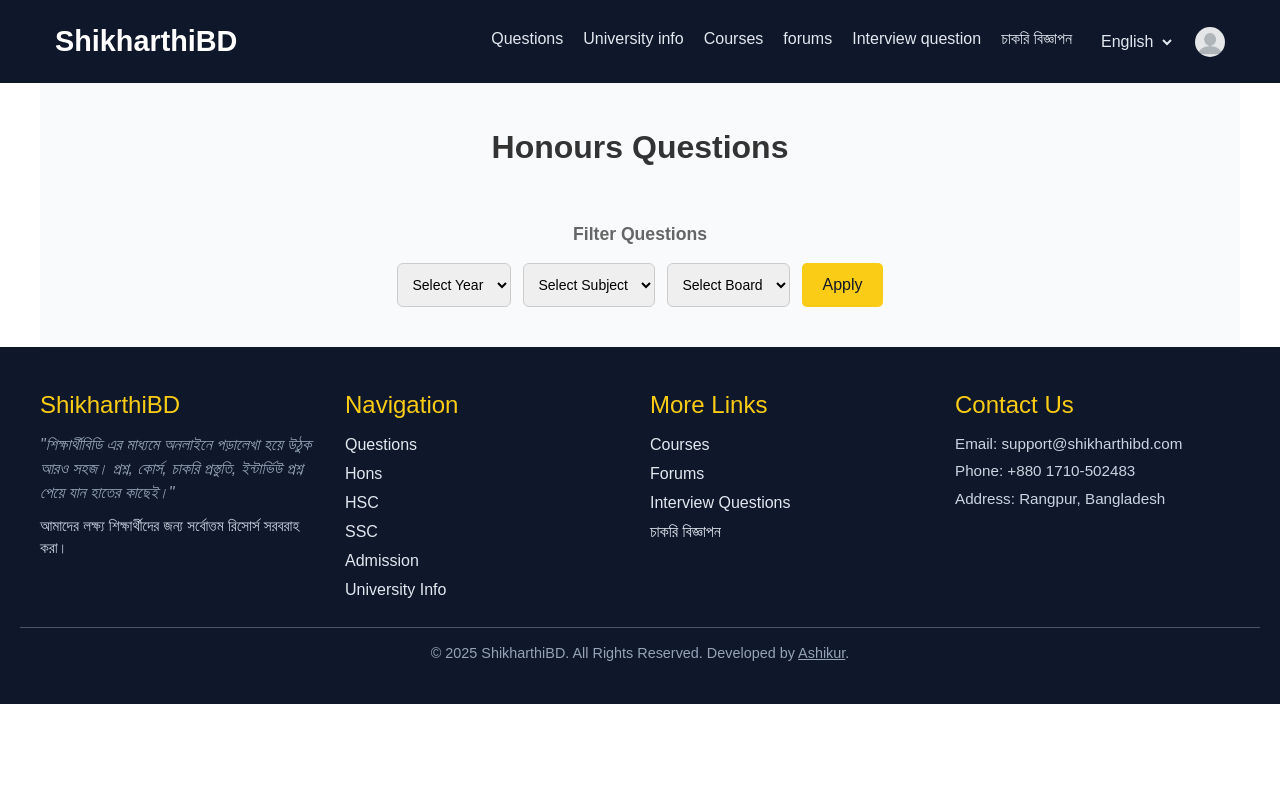
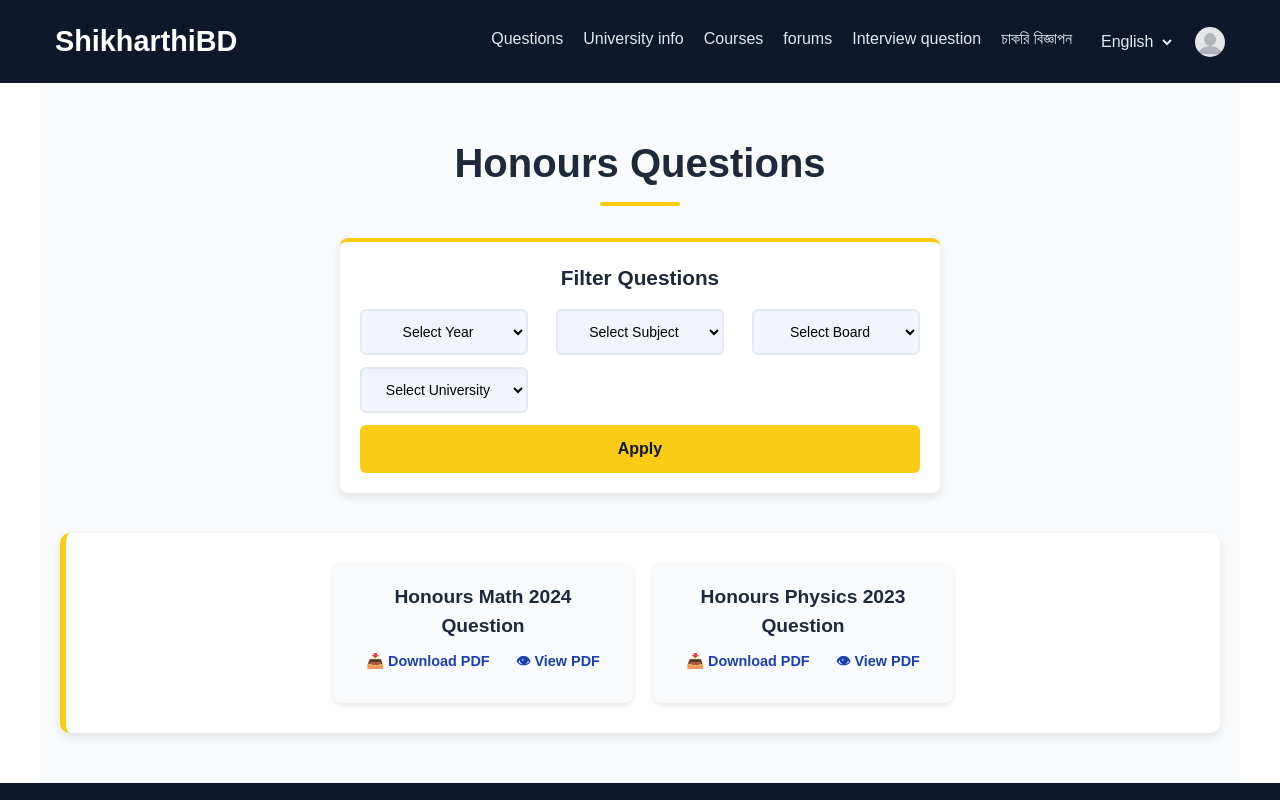
Before and after one commit to Ashik045/ShikharthiBD, a Next.js app in the folder client/: page /questions/honours in a window 1280 px wide. Shown: the top 800 px of the page. Built offline with nearby package versions, Linux system fonts and the light colour scheme.

Commit message:
having problem with the filter page

```diff
--- a/client/app/questions/honours/page.tsx
+++ b/client/app/questions/honours/page.tsx
@@ -1,22 +1,92 @@
+"use client";
+
 // app/questions/honours/page.tsx
+import { useState } from "react";
 
 import Filter from "@/components/Filter/Filter";
 import styles from "@/styles/questions.module.scss";
 
 const HonoursPage = () => {
+  // State for filters (optional values)
+  const [year, setYear] = useState<string>("");
+  const [subject, setSubject] = useState<string>("");
+  const [board, setBoard] = useState<string | null>(null); // Optional
+  const [university, setUniversity] = useState<string | null>(null); // Optional
+
+  // Fake result items (Replace with API data)
+  const [results, setResults] = useState([
+    {
+      id: 1,
+      name: "Honours Math 2024 Question",
+      pdf: "/path/to/question1.pdf",
+    },
+    {
+      id: 2,
+      name: "Honours Physics 2023 Question",
+      pdf: "/path/to/question2.pdf",
+    },
+  ]);
+
+  // Function to fetch filtered data
+  const fetchResults = async () => {
+    const queryParams = new URLSearchParams({
+      year: year || "",
+      subject: subject || "",
+      board: board || "",
+      university: university || "",
+    });
+
+    try {
+      const response = await fetch(`/api/questions?${queryParams.toString()}`);
+      const data = await response.json();
+      setResults(data); // Update results state
+    } catch (error) {
+      console.error("Error fetching data:", error);
+    }
+  };
+
   return (
     <div className={styles.page_container}>
       <h2>Honours Questions</h2>
+
+      {/* Filter Component */}
       <div className={styles.filter_wrapper}>
         <Filter
           years={["2024", "2023", "2022"]}
           subjects={["Math", "Physics", "Chemistry"]}
           boards={["Dhaka", "Rajshahi", "Chattogram"]}
+          universities={["Dhaka University", "Rajshahi University"]} // Optional
+          year={year}
+          setYear={setYear}
+          subject={subject}
+          setSubject={setSubject}
+          board={board}
+          setBoard={setBoard}
+          university={university}
+          setUniversity={setUniversity}
+          onApply={fetchResults}
         />
       </div>
 
+      {/* Results Section */}
       <div className={styles.filter_results}>
-        {/* results will shown here */}
+        {results.length > 0 ? (
+          results.map((item) => (
+            <div key={item.id} className={styles.result_card}>
+              <h4>{item.name}</h4>
+              <div className={styles.result_actions}>
+                <a href={item.pdf} download>
+                  📥 Download PDF
+                </a>
+                <a href={item.pdf} target="_blank" rel="noopener noreferrer">
+                  👁 View PDF
+                </a>
+              </div>
+            </div>
+          ))
+        ) : (
+          <p>No results found.</p>
+        )}
       </div>
     </div>
   );
--- a/client/components/Filter/Filter.tsx
+++ b/client/components/Filter/Filter.tsx
@@ -1,19 +1,37 @@
-// app/components/Filter.tsx
 "use client";
-import { useState } from "react";
+import styles from "./filter.module.scss";
 
-import styles from "./filter.module.scss";
 interface FilterProps {
   years: string[];
   subjects: string[];
   boards: string[];
+  universities?: string[]; // Optional for Admission page
+  year: string;
+  setYear: (value: string) => void;
+  subject: string;
+  setSubject: (value: string) => void;
+  board?: string | null;
+  setBoard?: (value: string | null) => void;
+  university?: string | null;
+  setUniversity?: (value: string | null) => void;
+  onApply: () => void;
 }
 
-const Filter = ({ years, subjects, boards }: FilterProps) => {
-  const [year, setYear] = useState("");
-  const [subject, setSubject] = useState("");
-  const [board, setBoard] = useState("");
-
+const Filter = ({
+  years,
+  subjects,
+  boards,
+  universities,
+  year,
+  setYear,
+  subject,
+  setSubject,
+  board,
+  setBoard,
+  university,
+  setUniversity,
+  onApply,
+}: FilterProps) => {
   return (
     <div className={styles.filter_container}>
       <h3>Filter Questions</h3>
@@ -36,7 +54,11 @@
           ))}
         </select>
 
-        <select value={board} onChange={(e) => setBoard(e.target.value)}>
+        {setBoard && (
+          <select
+            value={board || ""}
+            onChange={(e) => setBoard(e.target.value || null)}
+          >
             <option value="">Select Board</option>
             {boards.map((b) => (
               <option key={b} value={b}>
@@ -44,8 +66,25 @@
               </option>
             ))}
           </select>
+        )}
 
-        <button className={styles.apply_filter}>Apply</button>
+        {setUniversity && universities && (
+          <select
+            value={university || ""}
+            onChange={(e) => setUniversity(e.target.value || null)}
+          >
+            <option value="">Select University</option>
+            {universities.map((u) => (
+              <option key={u} value={u}>
+                {u}
+              </option>
+            ))}
+          </select>
+        )}
+
+        <button className={styles.apply_filter} onClick={onApply}>
+          Apply
+        </button>
       </div>
     </div>
   );
--- a/client/components/Filter/filter.module.scss
+++ b/client/components/Filter/filter.module.scss
@@ -1,47 +1,61 @@
 .filter_container {
-  border-radius: 2px;
+  background: white;
+  padding: 20px;
+  border-radius: 8px;
+  box-shadow: 0px 4px 10px rgba(0, 0, 0, 0.1);
+  display: flex;
+  flex-direction: column;
+  gap: 16px;
+  max-width: 600px;
+  width: 100%;
+  text-align: center;
+  border-top: 4px solid #facc15;
 
   h3 {
+    font-size: 1.3rem;
     font-weight: bold;
-    text-align: center;
-    font-size: 1.1rem;
-    color: #666;
-    margin-bottom: 15px;
+    color: #1e293b;
   }
 
   .filters {
     display: flex;
-    flex-direction: row;
+    flex-wrap: wrap;
     gap: 12px;
+    justify-content: space-between;
 
     select {
-      padding: 10px;
-      border: 1px solid #ccc;
+      padding: 12px;
+      border: 2px solid #e2e8f0;
       border-radius: 6px;
       font-size: 14px;
       outline: none;
       cursor: pointer;
       transition: all 0.2s ease-in-out;
+      background-color: #f1f5f9;
+      width: 30%;
+      text-align: center;
 
       &:focus {
         border-color: #facc15;
         box-shadow: 0 0 5px #eab308;
       }
     }
+  }
 
   .apply_filter {
-      background-color: #facc15;
+    background: #facc15;
     color: #0f172a;
+    padding: 12px;
     border: none;
-      padding: 10px 20px;
-      border-radius: 5px;
+    border-radius: 6px;
     font-size: 1rem;
     cursor: pointer;
-      transition: background-color 0.3s ease;
+    transition: background 0.3s ease;
+    width: 100%;
+    font-weight: bold;
 
     &:hover {
-        background-color: #eab308;
+      background: #eab308;
     }
   }
 }
-}
--- a/client/components/Navbar/navbar.module.scss
+++ b/client/components/Navbar/navbar.module.scss
@@ -61,6 +61,7 @@
 
       .nav_item {
         position: relative;
+        z-index: 100;
 
         a {
           text-decoration: none;
--- a/client/styles/questions.module.scss
+++ b/client/styles/questions.module.scss
@@ -1,19 +1,89 @@
 .page_container {
   background-color: #f8fafc;
-  padding: 40px 20px;
+  padding: 50px 20px;
   max-width: 1200px;
   margin: 0 auto;
   text-align: center;
+  display: flex;
+  flex-direction: column;
+  gap: 40px;
 
   h2 {
-    font-size: 2rem;
+    font-size: 2.5rem;
     font-weight: bold;
-    color: #333;
-    margin-bottom: 50px;
+    color: #1e293b;
+    position: relative;
+    display: inline-block;
+    padding-bottom: 5px;
+
+    &::after {
+      content: "";
+      width: 80px;
+      height: 4px;
+      background-color: #facc15;
+      position: absolute;
+      bottom: -8px;
+      left: 50%;
+      transform: translateX(-50%);
+      border-radius: 10px;
+    }
   }
 
   .filter_wrapper {
     display: flex;
     justify-content: center;
+    align-items: center;
+  }
+
+  .filter_results {
+    background: white;
+    padding: 30px;
+    border-radius: 10px;
+    box-shadow: 0px 4px 10px rgba(0, 0, 0, 0.1);
+    display: flex;
+    flex-wrap: wrap;
+    gap: 20px;
+    justify-content: center;
+    min-height: 200px;
+    border-left: 6px solid #facc15;
+
+    .result_card {
+      background: #f8fafc;
+      padding: 20px;
+      border-radius: 8px;
+      width: 300px;
+      text-align: center;
+      box-shadow: 0px 2px 5px rgba(0, 0, 0, 0.1);
+      transition: transform 0.2s ease-in-out;
+
+      &:hover {
+        transform: translateY(-5px);
+      }
+
+      h4 {
+        font-size: 1.2rem;
+        font-weight: bold;
+        color: #1e293b;
+        margin-bottom: 10px;
+      }
+
+      .result_actions {
+        display: flex;
+        justify-content: space-around;
+        margin-top: 10px;
+
+        a {
+          text-decoration: none;
+          font-size: 0.9rem;
+          color: #1e40af;
+          font-weight: bold;
+          transition: color 0.3s ease;
+
+          &:hover {
+            color: #facc15;
+          }
+        }
+      }
+    }
   }
 }
```
Lines whose indentation alone changed are shown as unchanged.
